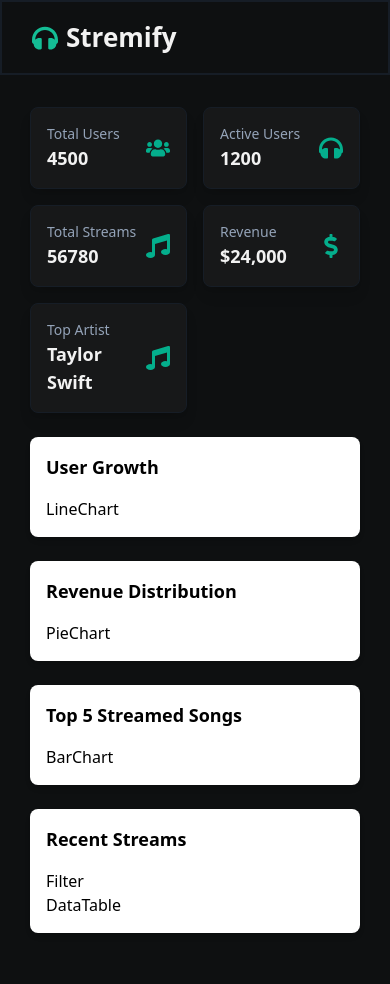
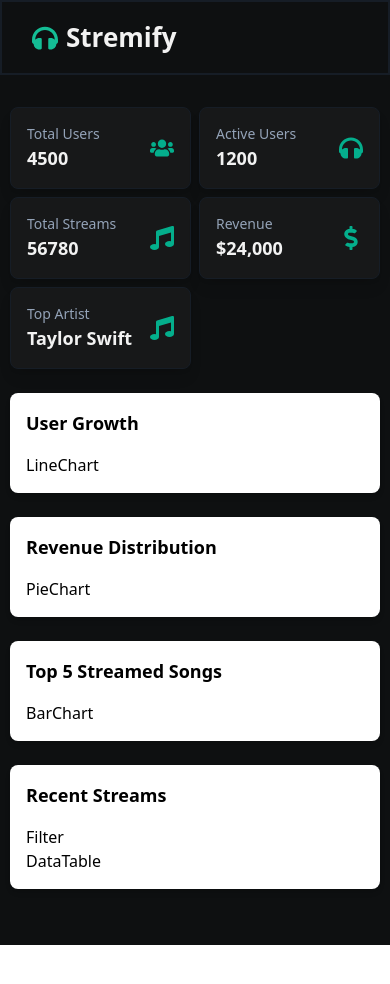
Before and after one commit to Rupesh-Piwal/Streamify, a Next.js app: page / in a window 390 px wide. Shown: the top 984 px of the page. After the commit the page ends 945 px from the top, so only its background shows below. Built offline with nearby package versions, Linux system fonts and the light colour scheme.

Commit message:
card alignment

```diff
--- a/src/app/page.tsx
+++ b/src/app/page.tsx
@@ -10,12 +10,12 @@ export default function Home() {
   const totalStreams = 56780;
   const topArtist = "Taylor Swift";
   return (
-    <div className="min-h-screen bg-[#0E1011] px-[30px] md:px-[100px]">
+    <div className="min-h-screen bg-[#0E1011] px-[10px] md:px-[100px]">
       {/* Header */}
 
       <div className="container mx-auto py-8">
         {/* Metrics Cards */}
-        <div className="grid grid-cols-2 md:grid-cols-3 lg:grid-cols-4 gap-4">
+        <div className="grid grid-cols-2 md:grid-cols-3 lg:grid-cols-4 gap-2">
           <MetricsCard title="Total Users" value={4500} icon={<FaUsers />} />
           <MetricsCard
             title="Active Users"
```
